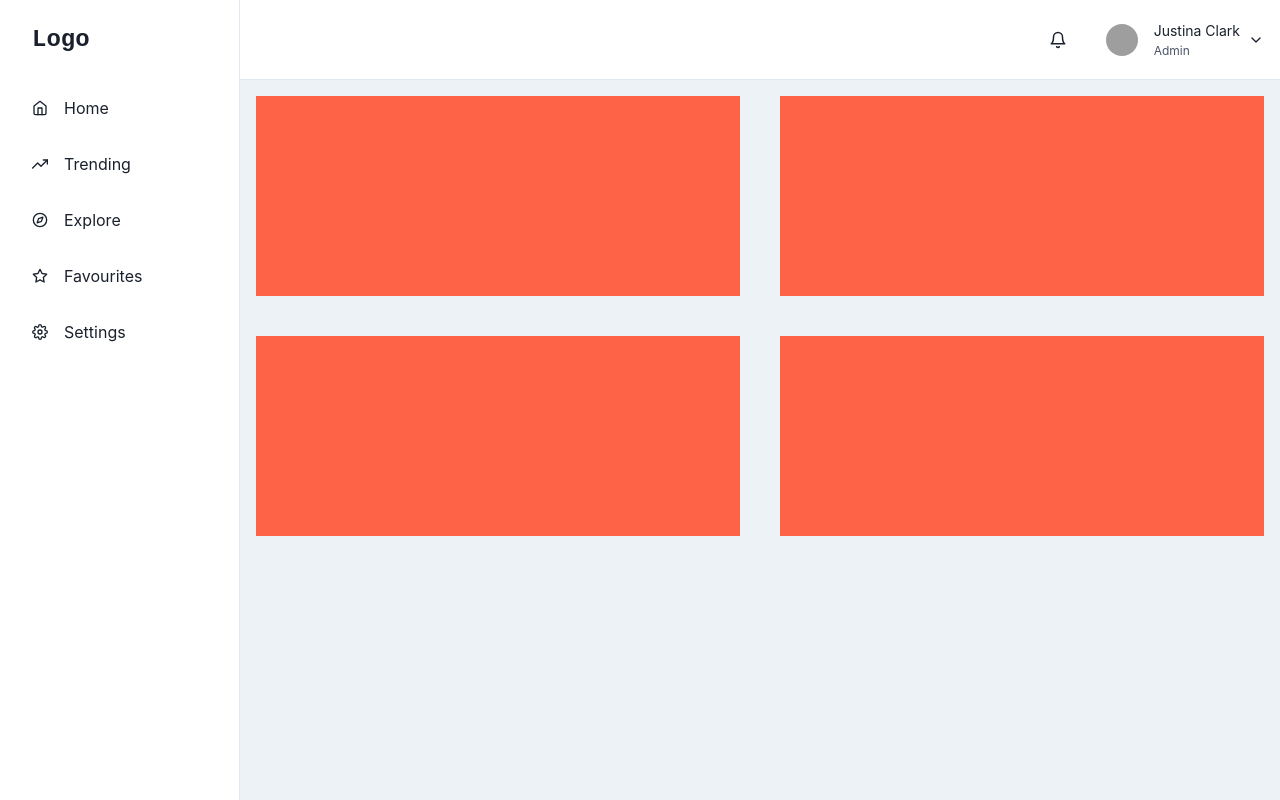
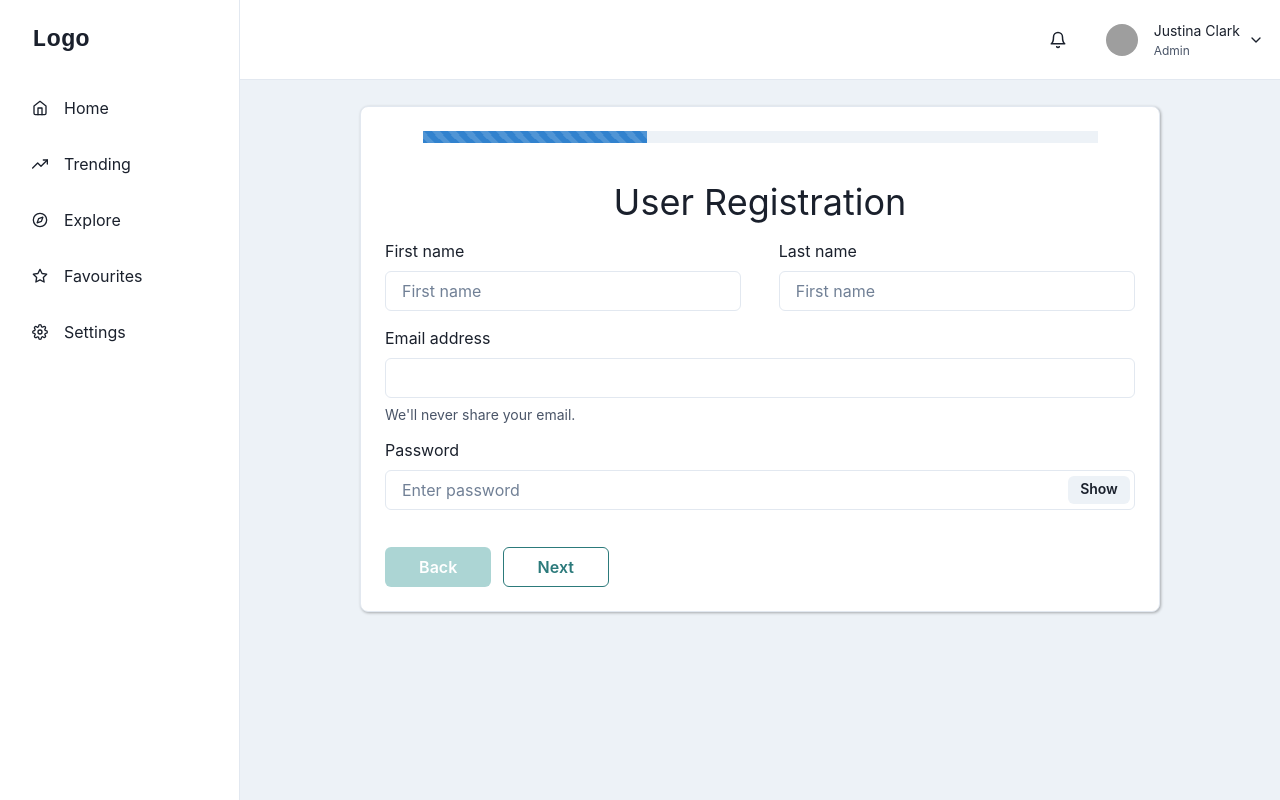
Before and after one commit to Robel-Alemu/Bete-Maed-Admin, a React (Vite) app in the folder Bete-Maed-Admin/: page / in a window 1280 px wide. Built offline with nearby package versions, Linux system fonts and the light colour scheme; grey boxes are pictures that could not be loaded.

Commit message:
added a registration form

```diff
--- /dev/null
+++ b/Bete-Maed-Admin/src/components/main/Registration.tsx
@@ -0,0 +1,368 @@
+"use client";
+
+import { useState } from "react";
+import {
+  Progress,
+  Box,
+  ButtonGroup,
+  Button,
+  Heading,
+  Flex,
+  FormControl,
+  GridItem,
+  FormLabel,
+  Input,
+  Select,
+  SimpleGrid,
+  InputLeftAddon,
+  InputGroup,
+  Textarea,
+  FormHelperText,
+  InputRightElement,
+} from "@chakra-ui/react";
+
+import { useToast } from "@chakra-ui/react";
+
+const Form1 = () => {
+  const [show, setShow] = useState(false);
+  const handleClick = () => setShow(!show);
+  return (
+    <>
+      <Heading w="100%" textAlign={"center"} fontWeight="normal" mb="2%">
+        User Registration
+      </Heading>
+      <Flex>
+        <FormControl mr="5%">
+          <FormLabel htmlFor="first-name" fontWeight={"normal"}>
+            First name
+          </FormLabel>
+          <Input id="first-name" placeholder="First name" />
+        </FormControl>
+
+        <FormControl>
+          <FormLabel htmlFor="last-name" fontWeight={"normal"}>
+            Last name
+          </FormLabel>
+          <Input id="last-name" placeholder="First name" />
+        </FormControl>
+      </Flex>
+      <FormControl mt="2%">
+        <FormLabel htmlFor="email" fontWeight={"normal"}>
+          Email address
+        </FormLabel>
+        <Input id="email" type="email" />
+        <FormHelperText>We&apos;ll never share your email.</FormHelperText>
+      </FormControl>
+
+      <FormControl>
+        <FormLabel htmlFor="password" fontWeight={"normal"} mt="2%">
+          Password
+        </FormLabel>
+        <InputGroup size="md">
+          <Input
+            pr="4.5rem"
+            type={show ? "text" : "password"}
+            placeholder="Enter password"
+          />
+          <InputRightElement width="4.5rem">
+            <Button h="1.75rem" size="sm" onClick={handleClick}>
+              {show ? "Hide" : "Show"}
+            </Button>
+          </InputRightElement>
+        </InputGroup>
+      </FormControl>
+    </>
+  );
+};
+
+const Form2 = () => {
+  return (
+    <>
+      <Heading w="100%" textAlign={"center"} fontWeight="normal" mb="2%">
+        User Details
+      </Heading>
+      <FormControl as={GridItem} colSpan={[6, 3]}>
+        <FormLabel
+          htmlFor="country"
+          fontSize="sm"
+          fontWeight="md"
+          color="gray.700"
+          _dark={{
+            color: "gray.50",
+          }}
+        >
+          Country / Region
+        </FormLabel>
+        <Select
+          id="country"
+          name="country"
+          autoComplete="country"
+          placeholder="Select option"
+          focusBorderColor="brand.400"
+          shadow="sm"
+          size="sm"
+          w="full"
+          rounded="md"
+        >
+          <option>United States</option>
+          <option>Canada</option>
+          <option>Mexico</option>
+        </Select>
+      </FormControl>
+
+      <FormControl as={GridItem} colSpan={6}>
+        <FormLabel
+          htmlFor="street_address"
+          fontSize="sm"
+          fontWeight="md"
+          color="gray.700"
+          _dark={{
+            color: "gray.50",
+          }}
+          mt="2%"
+        >
+          Street address
+        </FormLabel>
+        <Input
+          type="text"
+          name="street_address"
+          id="street_address"
+          autoComplete="street-address"
+          focusBorderColor="brand.400"
+          shadow="sm"
+          size="sm"
+          w="full"
+          rounded="md"
+        />
+      </FormControl>
+
+      <FormControl as={GridItem} colSpan={[6, 6, null, 2]}>
+        <FormLabel
+          htmlFor="city"
+          fontSize="sm"
+          fontWeight="md"
+          color="gray.700"
+          _dark={{
+            color: "gray.50",
+          }}
+          mt="2%"
+        >
+          City
+        </FormLabel>
+        <Input
+          type="text"
+          name="city"
+          id="city"
+          autoComplete="city"
+          focusBorderColor="brand.400"
+          shadow="sm"
+          size="sm"
+          w="full"
+          rounded="md"
+        />
+      </FormControl>
+
+      <FormControl as={GridItem} colSpan={[6, 3, null, 2]}>
+        <FormLabel
+          htmlFor="state"
+          fontSize="sm"
+          fontWeight="md"
+          color="gray.700"
+          _dark={{
+            color: "gray.50",
+          }}
+          mt="2%"
+        >
+          State / Province
+        </FormLabel>
+        <Input
+          type="text"
+          name="state"
+          id="state"
+          autoComplete="state"
+          focusBorderColor="brand.400"
+          shadow="sm"
+          size="sm"
+          w="full"
+          rounded="md"
+        />
+      </FormControl>
+
+      <FormControl as={GridItem} colSpan={[6, 3, null, 2]}>
+        <FormLabel
+          htmlFor="postal_code"
+          fontSize="sm"
+          fontWeight="md"
+          color="gray.700"
+          _dark={{
+            color: "gray.50",
+          }}
+          mt="2%"
+        >
+          ZIP / Postal
+        </FormLabel>
+        <Input
+          type="text"
+          name="postal_code"
+          id="postal_code"
+          autoComplete="postal-code"
+          focusBorderColor="brand.400"
+          shadow="sm"
+          size="sm"
+          w="full"
+          rounded="md"
+        />
+      </FormControl>
+    </>
+  );
+};
+
+const Form3 = () => {
+  return (
+    <>
+      <Heading w="100%" textAlign={"center"} fontWeight="normal">
+        Social Handles
+      </Heading>
+      <SimpleGrid columns={1} spacing={6}>
+        <FormControl as={GridItem} colSpan={[3, 2]}>
+          <FormLabel
+            fontSize="sm"
+            fontWeight="md"
+            color="gray.700"
+            _dark={{
+              color: "gray.50",
+            }}
+          >
+            Website
+          </FormLabel>
+          <InputGroup size="sm">
+            <InputLeftAddon
+              bg="gray.50"
+              _dark={{
+                bg: "gray.800",
+              }}
+              color="gray.500"
+              rounded="md"
+            >
+              http://
+            </InputLeftAddon>
+            <Input
+              type="tel"
+              placeholder="www.example.com"
+              focusBorderColor="brand.400"
+              rounded="md"
+            />
+          </InputGroup>
+        </FormControl>
+
+        <FormControl id="email" mt={1}>
+          <FormLabel
+            fontSize="sm"
+            fontWeight="md"
+            color="gray.700"
+            _dark={{
+              color: "gray.50",
+            }}
+          >
+            About
+          </FormLabel>
+          <Textarea
+            placeholder="you@example.com"
+            rows={3}
+            shadow="sm"
+            focusBorderColor="brand.400"
+            fontSize={{
+              sm: "sm",
+            }}
+          />
+          <FormHelperText>
+            Brief description for your profile. URLs are hyperlinked.
+          </FormHelperText>
+        </FormControl>
+      </SimpleGrid>
+    </>
+  );
+};
+
+export default function Multistep() {
+  const toast = useToast();
+  const [step, setStep] = useState(1);
+  const [progress, setProgress] = useState(33.33);
+
+  return (
+    <>
+      <Box
+        borderWidth="1px"
+        rounded="lg"
+        bg="white"
+        shadow="1px 1px 3px rgba(0,0,0,0.3)"
+        maxWidth={800}
+        p={6}
+        m="10px auto"
+        as="form"
+      >
+        <Progress
+          hasStripe
+          value={progress}
+          mb="5%"
+          mx="5%"
+          isAnimated
+        ></Progress>
+        {step === 1 ? <Form1 /> : step === 2 ? <Form2 /> : <Form3 />}
+        <ButtonGroup mt="5%" w="100%">
+          <Flex w="100%" justifyContent="space-between">
+            <Flex>
+              <Button
+                onClick={() => {
+                  setStep(step - 1);
+                  setProgress(progress - 33.33);
+                }}
+                isDisabled={step === 1}
+                colorScheme="teal"
+                variant="solid"
+                w="7rem"
+                mr="5%"
+              >
+                Back
+              </Button>
+              <Button
+                w="7rem"
+                isDisabled={step === 3}
+                onClick={() => {
+                  setStep(step + 1);
+                  if (step === 3) {
+                    setProgress(100);
+                  } else {
+                    setProgress(progress + 33.33);
+                  }
+                }}
+                colorScheme="teal"
+                variant="outline"
+              >
+                Next
+              </Button>
+            </Flex>
+            {step === 3 ? (
+              <Button
+                w="7rem"
+                colorScheme="red"
+                variant="solid"
+                onClick={() => {
+                  toast({
+                    title: "Account created.",
+                    description: "We've created your account for you.",
+                    status: "success",
+                    duration: 3000,
+                    isClosable: true,
+                  });
+                }}
+              >
+                Submit
+              </Button>
+            ) : null}
+          </Flex>
+        </ButtonGroup>
+      </Box>
+    </>
+  );
+}
--- a/Bete-Maed-Admin/src/components/sidebar/SideBar.tsx
+++ b/Bete-Maed-Admin/src/components/sidebar/SideBar.tsx
@@ -24,6 +24,7 @@
 import MobileNavigation from "./MobileNavigation";
 import NavigationItems from "./NavigationItems";
 import Dashboard from "../main/Dashboard";
+import Multistep from "../main/Registration";
 
 interface LinkItemProps {
   name: string;
@@ -98,7 +99,8 @@
       {/* mobilenav */}
       <MobileNavigation onOpen={onOpen} />
       <Box ml={{ base: 0, md: 60 }} p="4">
-        <Dashboard />
+        {/* <Dashboard /> */}
+        <Multistep />
       </Box>
     </Box>
   );
```
